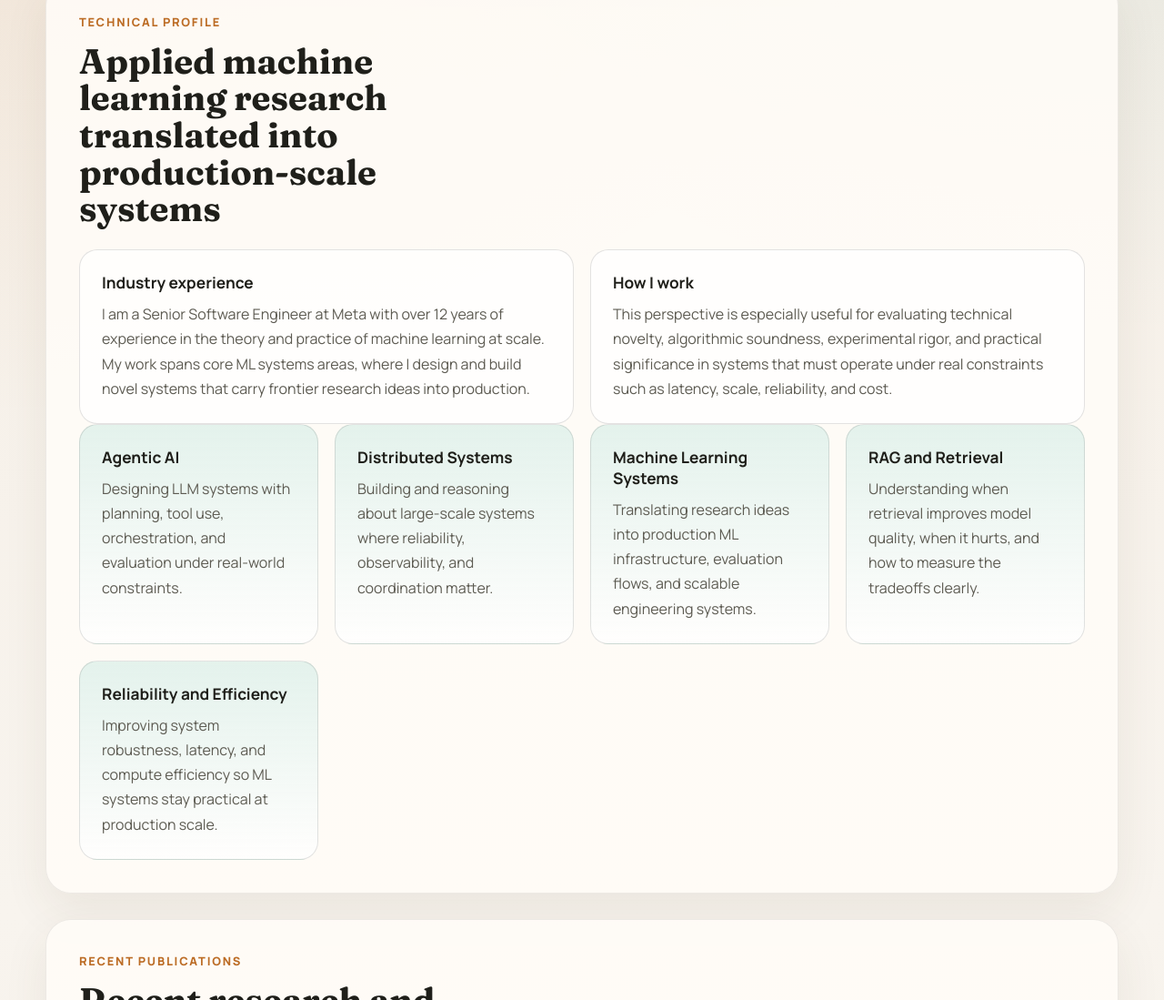
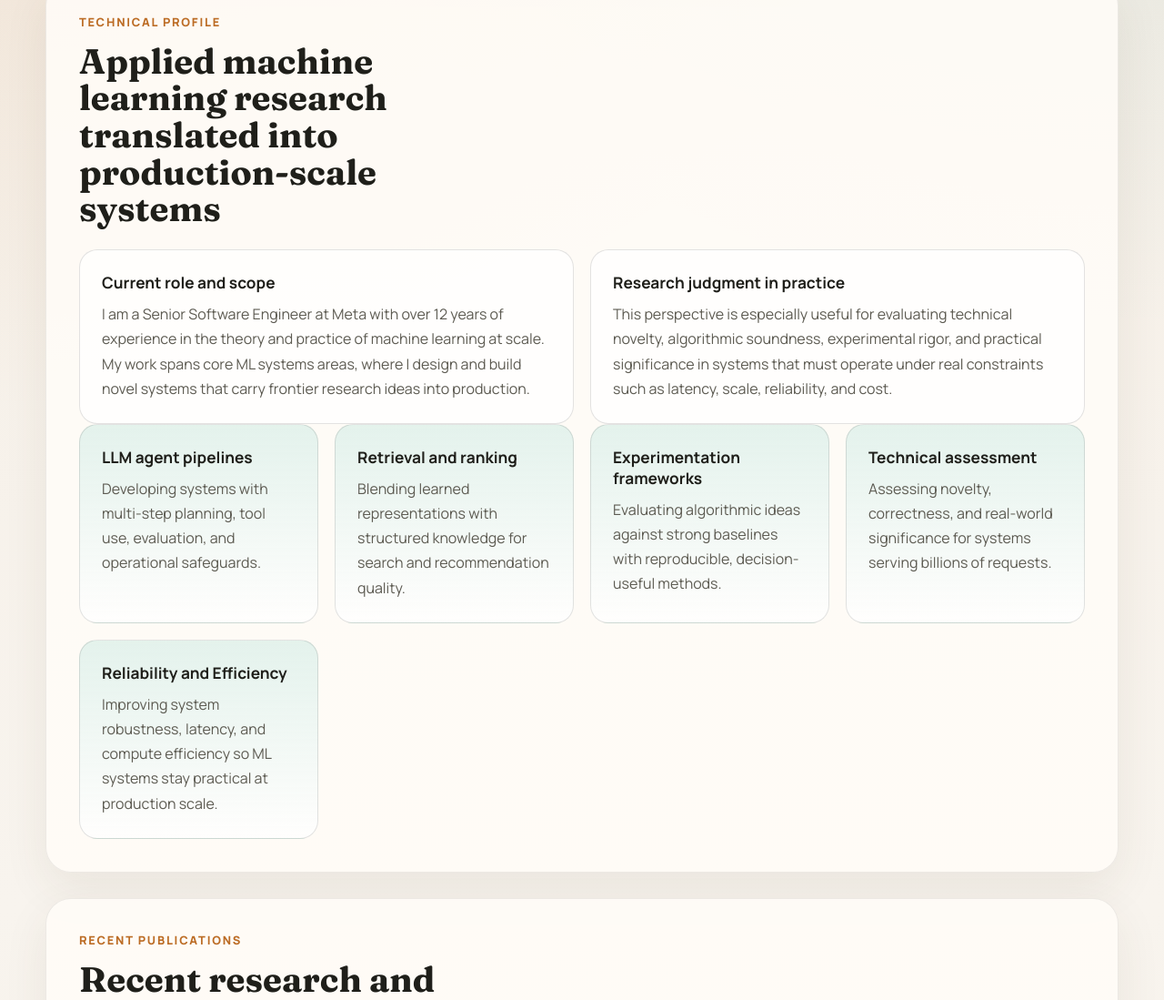
Before and after one commit to Haricharanpanjwani/Haricharanpanjwani.github.io, a plain HTML site: page index.html in a window 1280 px wide. Shown: the part 879-1978 px from the top of the page at 91% size. Drawn offline with Linux system fonts and the light colour scheme.

Commit message:
Restore richer technical profile content

```diff
--- a/index.html
+++ b/index.html
@@ -76,7 +76,7 @@
           </div>
           <div class="cards two-up">
             <article class="card">
-              <h3>Industry experience</h3>
+              <h3>Current role and scope</h3>
               <p>
                 I am a Senior Software Engineer at Meta with over 12 years of experience in the theory and practice of
                 machine learning at scale. My work spans core ML systems areas, where I design and build novel systems
@@ -84,7 +84,7 @@
               </p>
             </article>
             <article class="card">
-              <h3>How I work</h3>
+              <h3>Research judgment in practice</h3>
               <p>
                 This perspective is especially useful for evaluating technical novelty, algorithmic soundness,
                 experimental rigor, and practical significance in systems that must operate under real constraints such as
@@ -94,20 +94,20 @@
           </div>
           <div class="cards strengths-grid">
             <article class="card accent-card">
-              <h3>Agentic AI</h3>
-              <p>Designing LLM systems with planning, tool use, orchestration, and evaluation under real-world constraints.</p>
+              <h3>LLM agent pipelines</h3>
+              <p>Developing systems with multi-step planning, tool use, evaluation, and operational safeguards.</p>
             </article>
             <article class="card accent-card">
-              <h3>Distributed Systems</h3>
-              <p>Building and reasoning about large-scale systems where reliability, observability, and coordination matter.</p>
+              <h3>Retrieval and ranking</h3>
+              <p>Blending learned representations with structured knowledge for search and recommendation quality.</p>
             </article>
             <article class="card accent-card">
-              <h3>Machine Learning Systems</h3>
-              <p>Translating research ideas into production ML infrastructure, evaluation flows, and scalable engineering systems.</p>
+              <h3>Experimentation frameworks</h3>
+              <p>Evaluating algorithmic ideas against strong baselines with reproducible, decision-useful methods.</p>
             </article>
             <article class="card accent-card">
-              <h3>RAG and Retrieval</h3>
-              <p>Understanding when retrieval improves model quality, when it hurts, and how to measure the tradeoffs clearly.</p>
+              <h3>Technical assessment</h3>
+              <p>Assessing novelty, correctness, and real-world significance for systems serving billions of requests.</p>
             </article>
             <article class="card accent-card">
               <h3>Reliability and Efficiency</h3>
```
